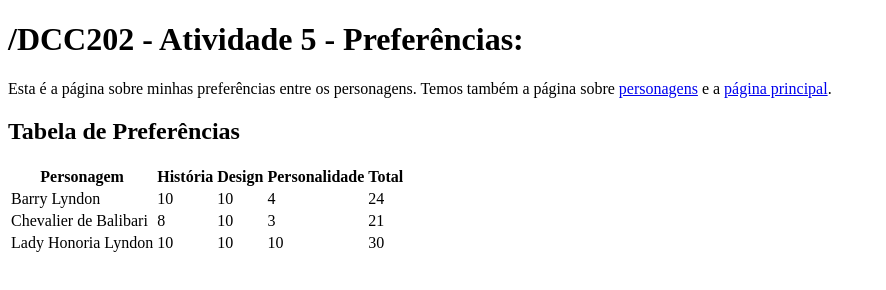
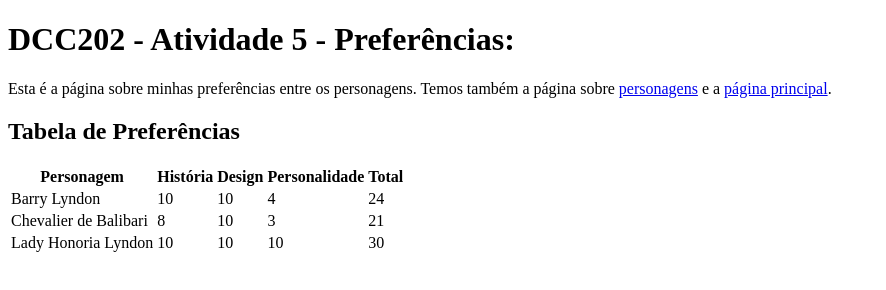
Before and after one commit to ufjf-dcc202/ufjf-dcc202-2023-3-a-atv5-0xMentat, a website: page preferencias.html in a window 1280 px wide. Shown: the whole page, without its empty margins (0-886 px from the left). Drawn offline with Linux system fonts and the light colour scheme.

Commit message:
Altera preferencias

```diff
--- a/preferencias.html
+++ b/preferencias.html
@@ -7,7 +7,7 @@
 </head>
 <body>
     <main>
-        <h1>/DCC202 - Atividade 5 - Preferências: </h1>
+        <h1>DCC202 - Atividade 5 - Preferências: </h1>
         <p>Esta é a página sobre minhas preferências entre os personagens. Temos também a página sobre <a href="personagens.html">personagens</a> e a <a href="index.html">página principal</a>.</p>
         <h2>Tabela de Preferências</h2>
         <table>
```
